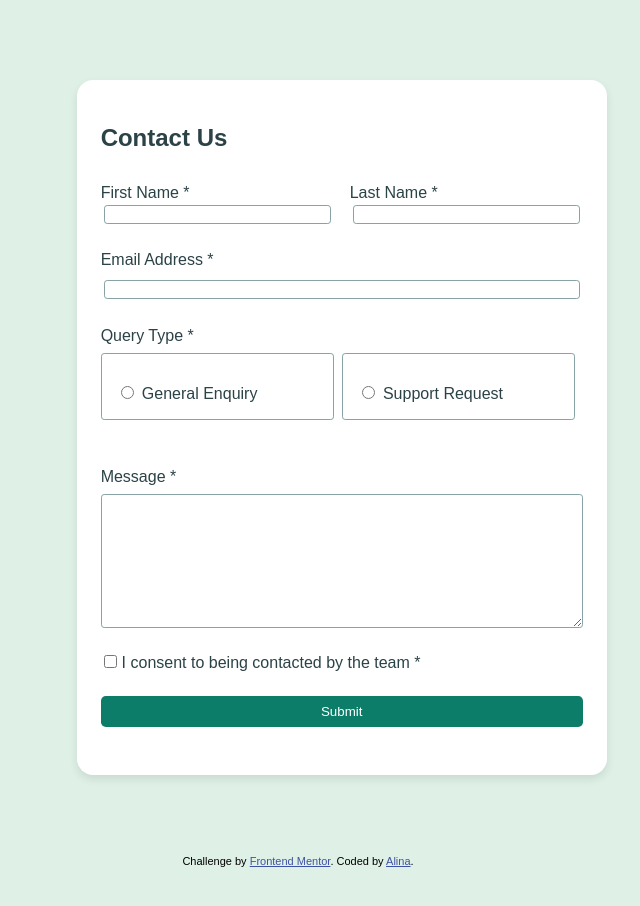
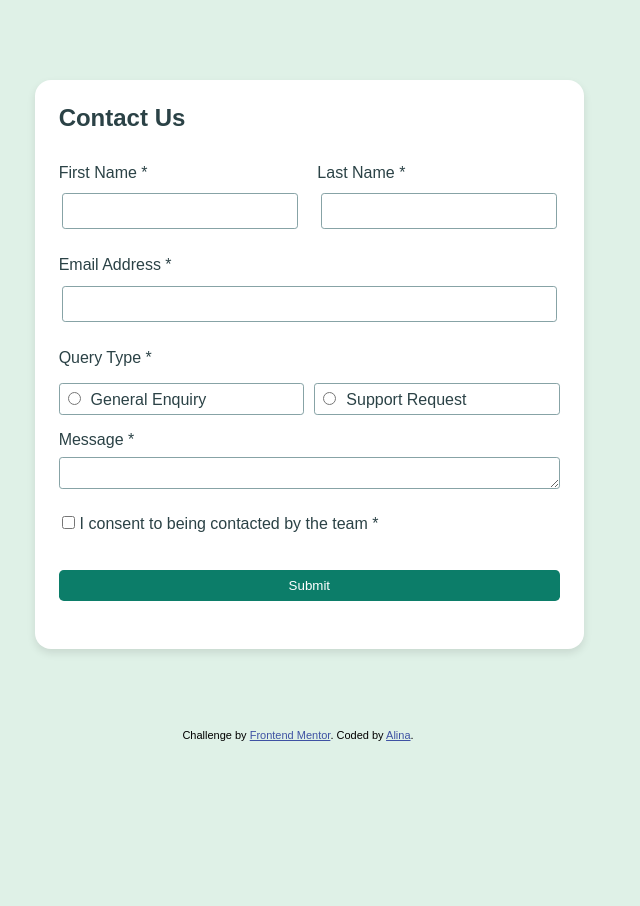
Before and after one commit to lina98st/contact-form, a React (Vite) app: page / in a window 1280 px wide. Shown: the top 906 px of the page, without its empty margins (342-982 px from the left). After the commit the page ends 800 px from the top, so only its background shows below. Built offline with nearby package versions, Linux system fonts and the light colour scheme; a web font is replaced by a local one.

Commit message:
Aktualisiert: Neue Änderungen hochgeladen

```diff
--- a/src/App.css
+++ b/src/App.css
@@ -26,6 +26,13 @@
 
 .attribution { font-size: 11px; text-align: center; }
 .attribution a { color: hsl(228, 45%, 44%); }
+
+* {
+  margin: 0;
+  padding: 0;
+  box-sizing: border-box;
+  }
+
 
 body {
   margin: 0;
@@ -76,6 +83,7 @@ button {
   flex: 1;
   padding: 0.5rem;
   border: none;
+  margin-top: 0.8rem;
 }
 
 input[type="radio"] {
@@ -89,6 +97,7 @@ input[type="text"] {
 
 .mailField {
 display: flex;
+
 }
 
 input[type="email"] {
@@ -102,12 +111,14 @@ input[type="email"] {
   margin-bottom: 0.5rem;
 }
 
+
+
 .message-container {
-  display: flex; /* Flex-Container aktivieren */
+  display: flex;
 }
 
 textarea#message {
-  flex: 1; /* Textfeld nimmt den gesamten verfügbaren Platz ein */
+  flex: 1;
 }
 
 .messageArea {
@@ -117,39 +128,26 @@ textarea#message {
 
 .queryArea {
   display: block;
-  margin-bottom: 0.5rem;
 }
 
 input[type="checkbox"] {
 margin-right: 0.3rem;
 }
 
-input[type="radio"] {
-  margin-right: 1rem;
-  margin-top: 1rem;
+
+.RadioStyle {
+  display: flex;
+  gap: 10px;
+  margin: 1rem 0 1rem 0;
 }
 
 .radio-container {
   display: inline-block;
   border: 1px solid var(--grey-500);
   border-radius: 0.2rem;
-  margin-right: 0.5rem;
-  padding: 1rem;
+  padding: 0.3rem;
   flex: 1;
-}
-
-.radio-container input[type="radio"] {
-  margin-right: 0.5rem;
-}
-
-.RadioStyle {
-  display: flex;
-}
-
-
-.form-row {
-  display: flex; /* Nebeneinander anordnen */
-  gap: 1rem;
+  margin: 0;
 }
 
 
@@ -164,12 +162,116 @@ input[type="radio"] {
 
 .message-container {
   display: flex;
-  width: 100%; /* Stellt sicher, dass der Container die volle Breite einnimmt */
+  flex-direction: column;
 }
 
 textarea#message {
-  flex: 1; /* Das Textfeld nimmt den gesamten verfügbaren Platz ein */
-  height: 8rem; /* Höhe des Textfeldes anpassen */
+  flex: 1;
+  height: 8rem;
   border: 1px solid var(--grey-500); /* Rahmen */
   border-radius: 0.2rem; /* Abgerundete Ecken (optional) */
 }
+
+
+.form-row {
+  display: flex;
+  gap: 1rem;
+
+}
+
+.form-group {
+  display: flex;
+  flex-direction: column;   /* Eingabefeld und Fehlermeldung untereinander */
+  flex: 1;
+  margin: 0;
+  padding: 0;
+}
+
+label {
+  margin-bottom: 0.5rem;
+}
+
+input {
+  padding: 0.5rem;
+  font-size: 1rem;
+  border: 1px solid #ccc;
+  border-radius: 4px;
+}
+
+.error {
+  color: var(--red);
+  font-size: 0.875rem;
+  margin-top: 0.4rem;
+  margin-bottom: 0.4rem;
+  padding: 0;
+}
+
+@media (max-width: 375px) {
+
+  body {
+    flex-direction: column;
+    align-items: center;
+    padding: 1rem;
+  }
+
+  form {
+    margin: 1rem;
+    padding: 1rem;
+    width: 100%;
+    max-width: 375px;
+  }
+
+  h2 {
+    font-size: 1.5rem;
+    text-align: center;
+  }
+
+  .form-row {
+    flex-direction: column;
+    gap: 0.5rem;
+  }
+
+  .mailField,
+  .message-container,
+  .RadioStyle,
+  .button-container {
+    flex-direction: column;
+  }
+
+  .RadioStyle {
+    gap: 0;
+  }
+
+  .radio-container {
+    width: 100%;
+    padding: 0.5rem;
+    margin-bottom: 0.5rem;
+  }
+
+  input[type="radio"] {
+    margin-bottom: 0.2rem;
+  }
+
+  textarea#message {
+    height: 6rem;
+  }
+
+  label {
+    font-size: 1rem;
+    margin-bottom: 0.3rem;
+  }
+
+  .button-container {
+    margin-top: 1rem;
+  }
+
+  button {
+    width: 100%;
+    margin: 0;
+  }
+
+  .error {
+    font-size: 0.75rem;
+    margin-top: 0.2rem;
+  }
+}
--- a/src/components/ContactForm.jsx
+++ b/src/components/ContactForm.jsx
@@ -1,59 +1,163 @@
 import React, { useState } from 'react';
 
 function ContactForm() {
+    const [formData, setFormData] = useState({
+        firstName: '',
+        lastName: '',
+        email: '',
+        queryType: '',
+        message: '',
+        consent: false,
+    });
+
+    const [errors, setErrors] = useState({});
+
+    const handleInputChange = (e) => {
+        const { name, value, type, checked } = e.target;
+        setFormData({
+            ...formData,
+            [name]: type === 'checkbox' ? checked : value,
+        });
+    };
+
+    const validateForm = () => {
+        const newErrors = {};
+        if (!formData.firstName) newErrors.firstName = 'This field is required';
+        if (!formData.lastName) newErrors.lastName = 'This field is required';
+        if (!formData.email) newErrors.email = 'Please enter a valid email address';
+        if (!formData.queryType) newErrors.queryType = 'Please select a query type';
+        if (!formData.message) newErrors.message = 'This field is required';
+        if (!formData.consent) newErrors.consent = 'To submit this form, please consent to being contacted';
+
+        console.log("Validation Errors:", newErrors); // Debugging
+        return newErrors;
+    };
+
+    const handleSubmit = (e) => {
+        e.preventDefault();
+        const newErrors = validateForm();
+        if (Object.keys(newErrors).length > 0) {
+            setErrors(newErrors);
+        } else {
+            setErrors({});
+            alert(
+                'Message Sent!\n\nThanks for completing the form. We\'ll be in touch soon!'
+            );
+
+            // Form reset
+            setFormData({
+                firstName: '',
+                lastName: '',
+                email: '',
+                queryType: '',
+                message: '',
+                consent: false,
+            });
+        }
+    };
+
     return (
-<form>
+        <form onSubmit={handleSubmit}>
             <h2>Contact Us</h2>
 
             <div>
-    <span className="form-row">
+    <div className="form-row">
+        <div className="form-group">
             <label htmlFor="firstName">First Name <span>*</span></label>
+            <input
+                type="text"
+                id="firstName"
+                name="firstName"
+                autoComplete="given-name"
+                value={formData.firstName}
+                onChange={handleInputChange}
+            />
+            {errors.firstName && <div className="error">{errors.firstName}</div>}
+        </div>
+        <div className="form-group">
             <label htmlFor="lastName">Last Name <span>*</span></label>
-    </span>
-    <span className="form-row">
-        <input type="text" id="firstName" name="firstName" autoComplete="given-name"  required />
-        <input type="text" id="lastName" name="lastName" autoComplete="family-name" required />
-    </span>
+            <input
+                type="text"
+                id="lastName"
+                name="lastName"
+                autoComplete="family-name"
+                value={formData.lastName}
+                onChange={handleInputChange}
+            />
+            {errors.lastName && <div className="error">{errors.lastName}</div>}
         </div>
-
+    </div>
+</div>
             <label htmlFor="email" className="formMail">Email Address <span>*</span></label>
             <div className="mailField">
-        <input type="email" id="email" name="email" autoComplete="email" required />
+                <input
+                    type="email"
+                    id="email"
+                    name="email"
+                    autoComplete="email"
+                    value={formData.email}
+                    onChange={handleInputChange}
+                />
             </div>
-
-
+            {errors.email && <div className="error">{errors.email}</div>}
             <label className="queryArea">Query Type <span>*</span></label>
             <div className="RadioStyle">
                 <div className="radio-container">
-            <input type="radio" id="generalEnquiry" name="queryType" value="General Enquiry" required />
+                    <input
+                        type="radio"
+                        id="generalEnquiry"
+                        name="queryType"
+                        value="General Enquiry"
+                        checked={formData.queryType === 'General Enquiry'}
+                        onChange={handleInputChange}
+                    />
                     <label htmlFor="generalEnquiry">General Enquiry</label>
                 </div>
                 <div className="radio-container">
-            <input type="radio" id="supportRequest" name="queryType" value="Support Request" required />
+                    <input
+                        type="radio"
+                        id="supportRequest"
+                        name="queryType"
+                        value="Support Request"
+                        checked={formData.queryType === 'Support Request'}
+                        onChange={handleInputChange}
+                    />
                     <label htmlFor="supportRequest">Support Request</label>
                 </div>
             </div>
-
+            {errors.queryType && <div className="error">{errors.queryType}</div>}
 
             <div>
                 <label className="messageArea">Message <span>*</span></label>
                 <div className="message-container">
-            <label htmlFor="message" className="messageField"></label>
-            <textarea id="message" name="message" autoComplete="on" required></textarea>
+                    <textarea
+                        id="message"
+                        name="message"
+                        autoComplete="on"
+                        value={formData.message}
+                        onChange={handleInputChange}
+                    ></textarea>
+                     {errors.message && <div className="error">{errors.message}</div>}
                 </div>
+
             </div>
 
             <div>
-        <input type="checkbox" id="consent" name="consent" required />
+                <input
+                    type="checkbox"
+                    id="consent"
+                    name="consent"
+                    checked={formData.consent}
+                    onChange={handleInputChange}
+                />
                 <label htmlFor="consent">I consent to being contacted by the team <span>*</span></label>
             </div>
+            {errors.consent && <div className="error">{errors.consent}</div>}
 
             <div className="button-container">
                 <button type="submit">Submit</button>
             </div>
-
         </form>
-
     );
 }
 
```
Lines whose indentation alone changed are shown as unchanged.
